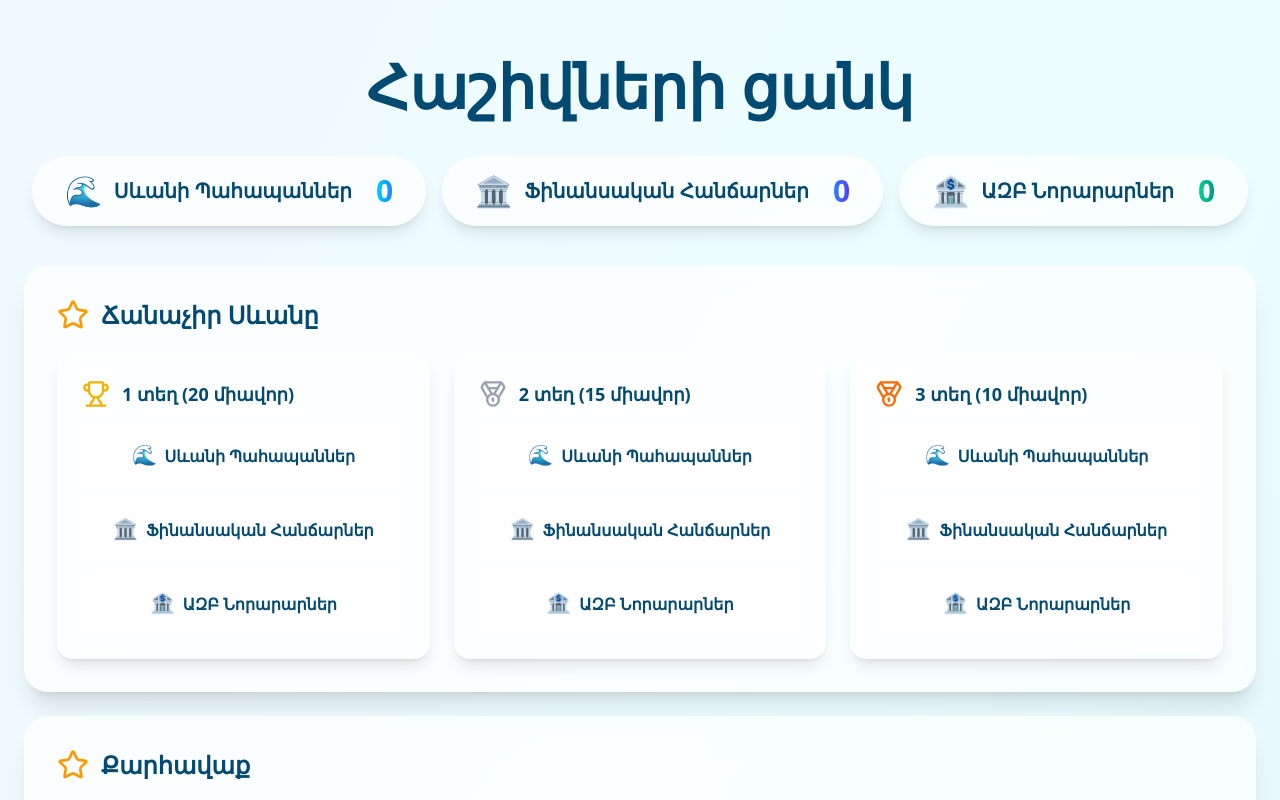
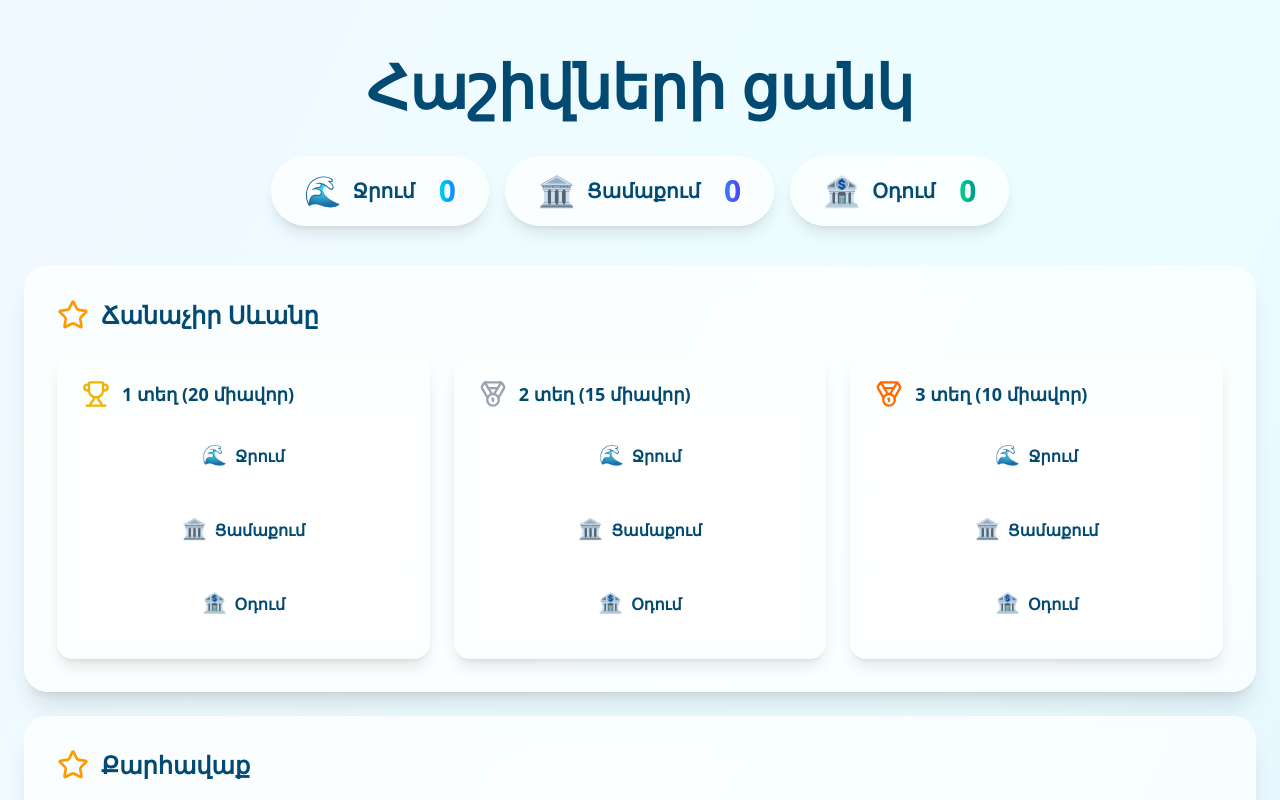
Before and after one commit to roma-frontend/MOF-GAME, a Next.js app: page /scores in a window 1280 px wide. Shown: the top 800 px of the page. Built offline with nearby package versions, Linux system fonts and the light colour scheme.

Commit message:
added new UI component

```diff
--- a/app/scores/game-context.tsx
+++ b/app/scores/game-context.tsx
@@ -52,9 +52,9 @@ const GAMES: Game[] = [
 
 
 const TEAMS: Team[] = [
-  { id: 1, name: 'Սևանի Պահապաններ', color: 'from-cyan-400 to-blue-500', icon: '🌊' },
-  { id: 2, name: 'Ֆինանսական Հանճարներ', color: 'from-blue-500 to-indigo-600', icon: '🏛️' },
-  { id: 3, name: 'ԱԶԲ Նորարարներ', color: 'from-emerald-400 to-teal-600', icon: '🏦' }
+  { id: 1, name: 'Ջրում', color: 'from-cyan-400 to-blue-500', icon: '🌊' },
+  { id: 2, name: 'Ցամաքում', color: 'from-blue-500 to-indigo-600', icon: '🏛️' },
+  { id: 3, name: 'Օդում', color: 'from-emerald-400 to-teal-600', icon: '🏦' }
 ];
 
 export function GameProvider({ children }: { children: ReactNode }) {
```
